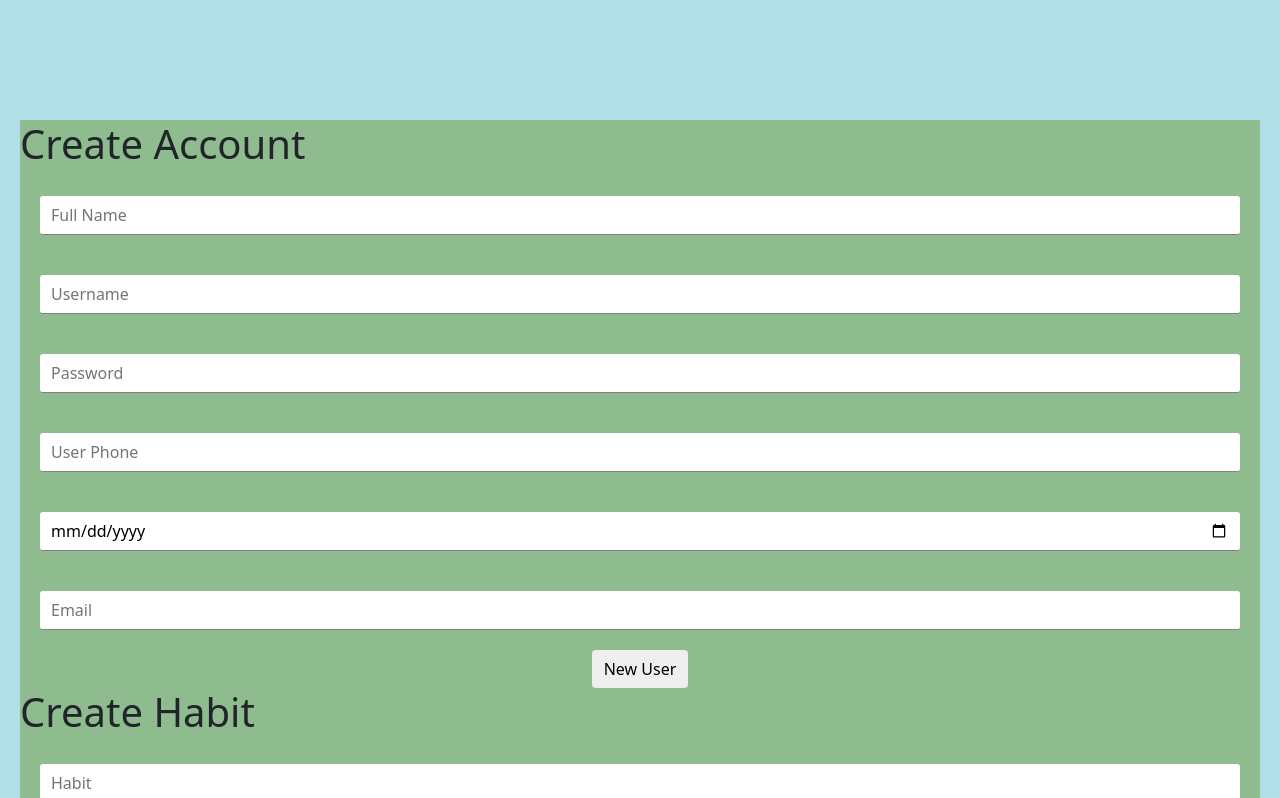
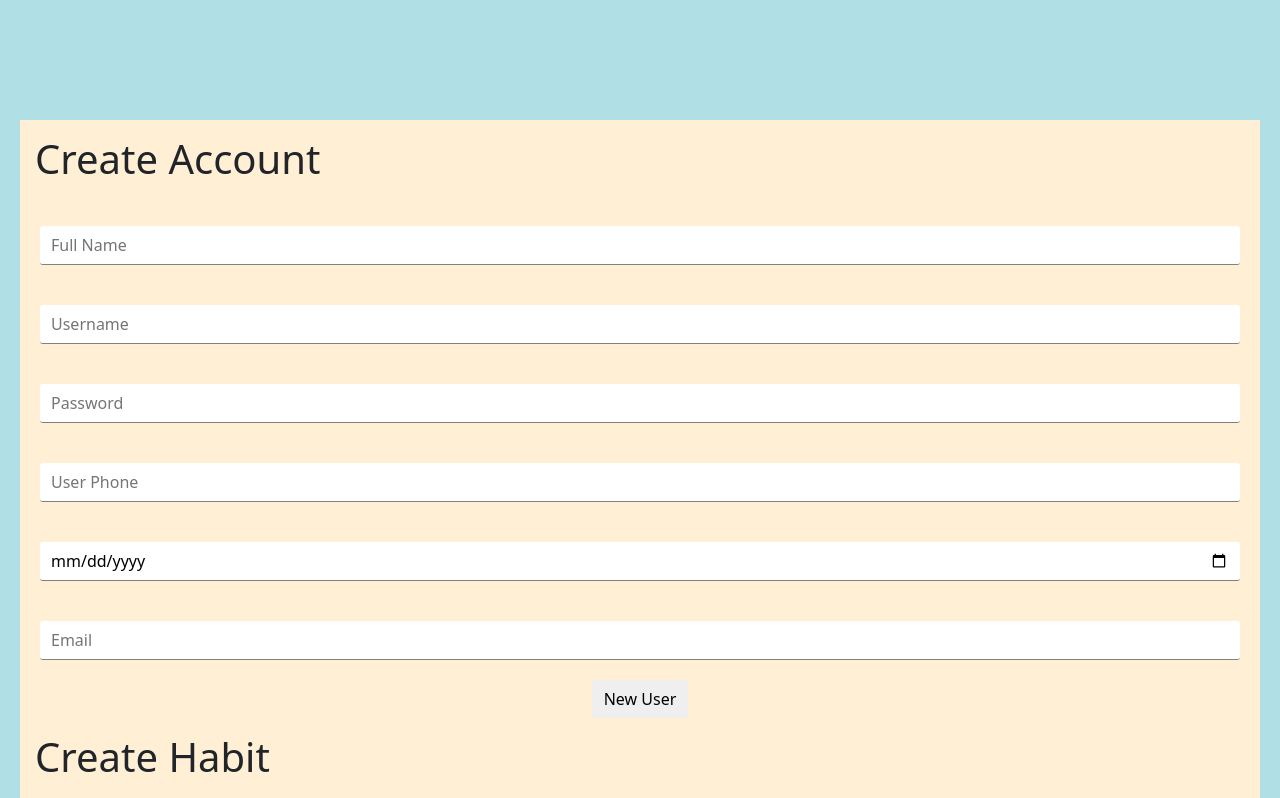
Before and after one commit to kat9897/koh, a React (Create React App) app in the folder koh/: page / in a window 1280 px wide. Shown: the part 1300-2098 px from the top of the page. Built offline with nearby package versions, Linux system fonts and the light colour scheme; no server answers; the database is empty; the HTML template or start-up script is replaced by a standard one.

Commit message:
small styling fixes

```diff
--- a/koh/src/components/Header.js
+++ b/koh/src/components/Header.js
@@ -123,7 +123,7 @@ export const Header = () => {
     };
 
     return (
-        <div style={{backgroundColor:'DarkSeaGreen'}}>
+        <div style={{backgroundColor:'PapayaWhip'}}>
             <div id='resultField'></div>
             {!dataIdToBeUpdated ? (
                 <div className='App__form'>
--- a/koh/src/components/styles.css
+++ b/koh/src/components/styles.css
@@ -4,6 +4,10 @@ body {
 }
 h4 {
   color: white;
+}
+
+h1, label, table {
+  padding: 15px;
 }
 
 .dayStrip {
```
